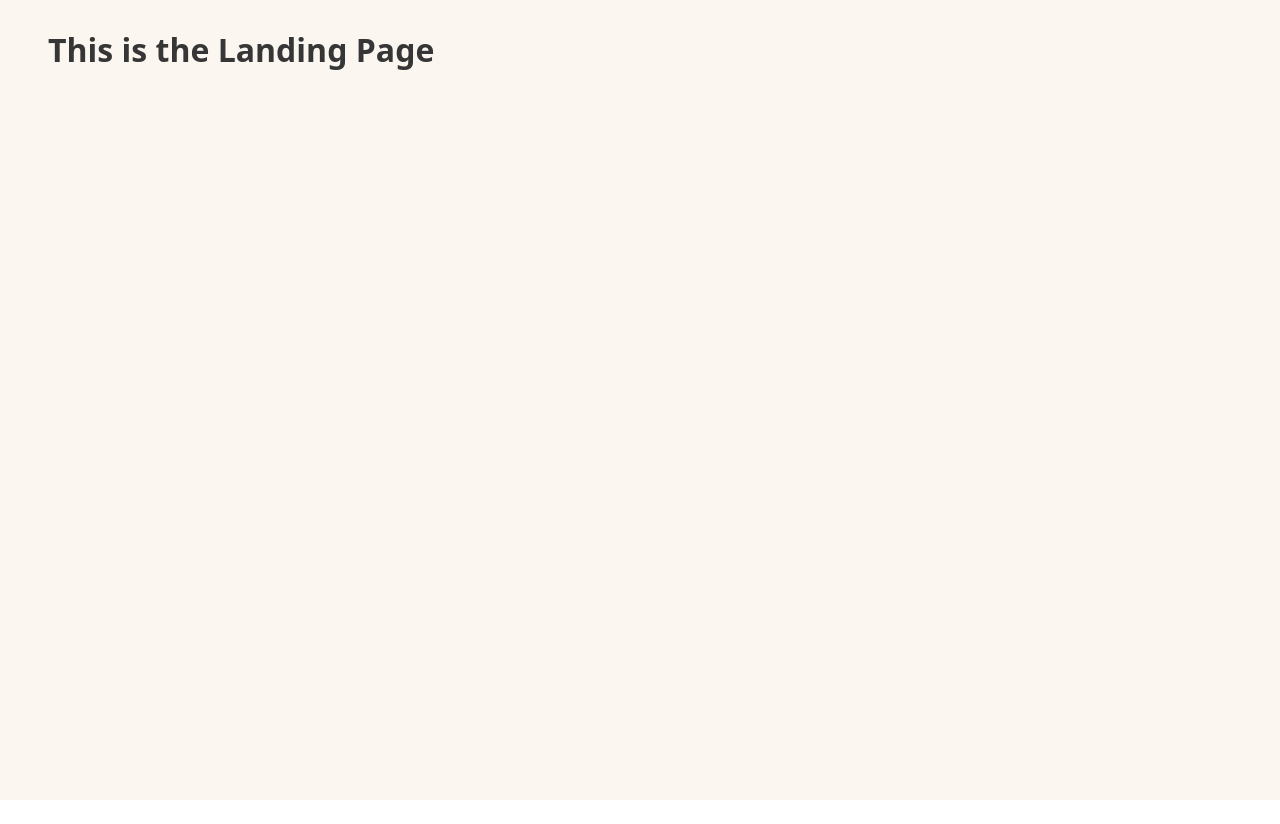
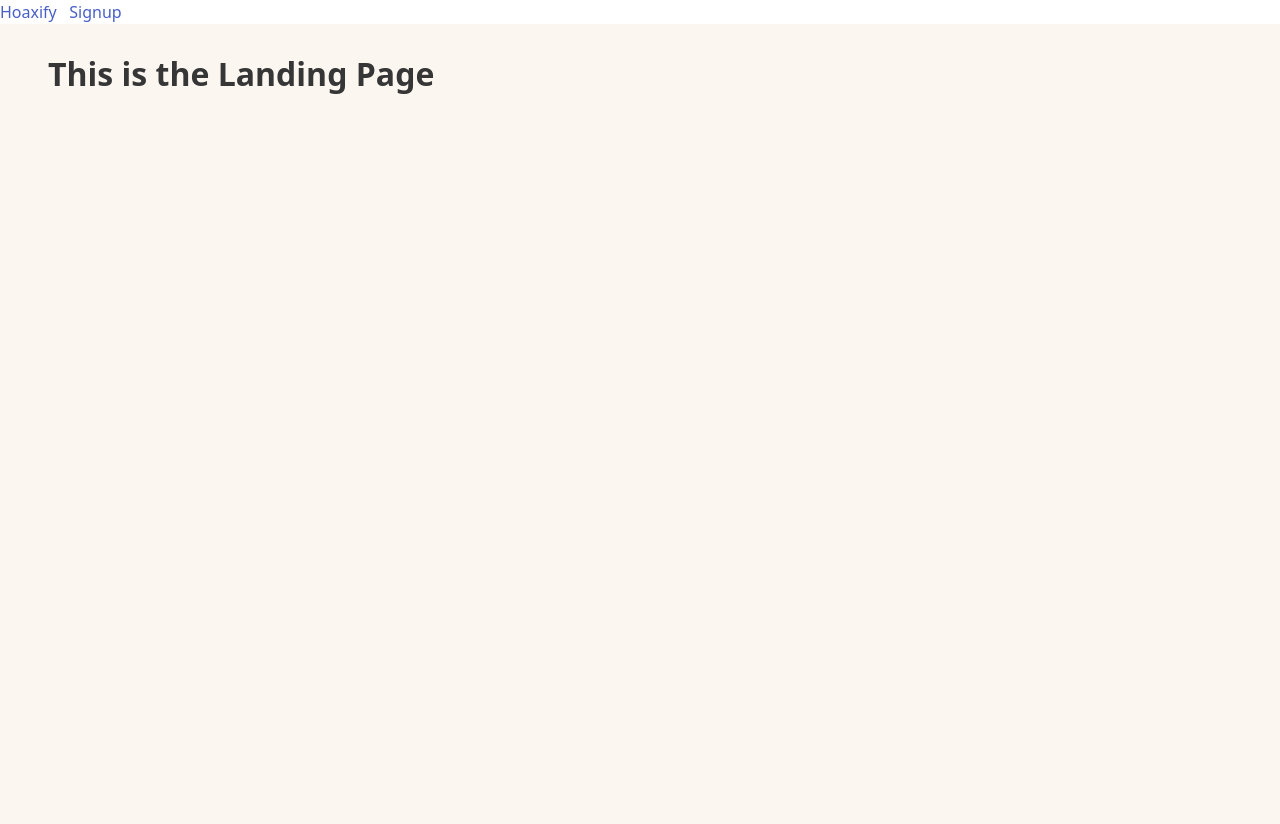
Before and after one commit to Mt-Lampert/tdd-react, a React (Create React App) app: page / in a window 1280 px wide. Before the commit the page ends 800 px from the top, so only its background shows below. Built offline with nearby package versions, Linux system fonts and the light colour scheme.

Commit message:
w: adding Navbar with endpoint links

```diff
--- a/src/App.jsx
+++ b/src/App.jsx
@@ -1,14 +1,17 @@
 // import logo from './logo.svg';
-import './App.scss';
-import './App.css'
-import Signup from './pages/Signup';
-import LandingPage from './pages/LandingPage';
-import Login from './pages/Login';
-import User from './pages/User';
+import "./App.scss";
+import "./App.css";
+import LandingPage from "./pages/LandingPage";
+import Navbar from "./components/Navbar";
+import Login from "./pages/Login";
+import Signup from "./pages/Signup";
+import User from "./pages/User";
 
 function App() {
   return (
-    <div className='mainframe'>
+    <>
+      <Navbar />
+      <div className="mainframe">
         {/* if the current URL ends with '/', render <LandingPage> */}
         {window.location.pathname === "/" && <LandingPage />}
         {/* if the current URL ends with '/signup', render <Signup> */}
@@ -18,6 +21,7 @@ function App() {
         {/* if the current URL starts with '/user', render <User> */}
         {window.location.pathname.startsWith("/user") && <User />}
       </div>
+    </>
   );
 }
 
--- /dev/null
+++ b/src/components/Navbar.jsx
@@ -0,0 +1,8 @@
+
+export default function Navbar(props) {
+  return (
+    <div>
+      <a href="/" title="Home">Hoaxify</a> &nbsp; <a href="/signup" >Signup</a>
+    </div>
+  )
+};
```
Also changed, not shown: 1 other file (tests, documents, lock files or other folders). Lines whose indentation alone changed are shown as unchanged.
